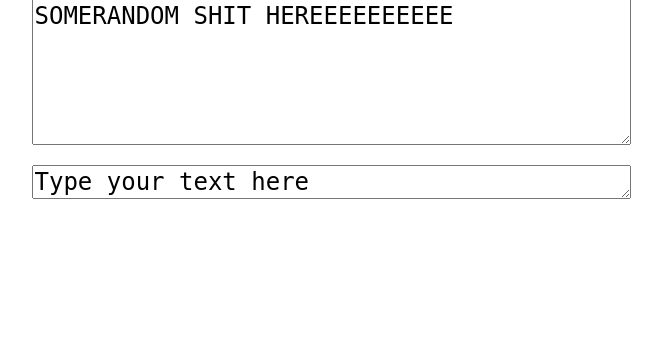
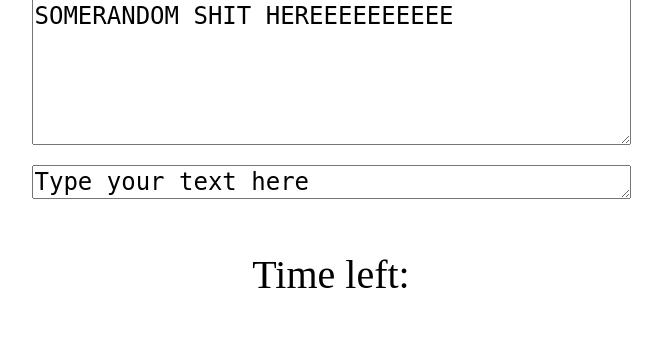
Before and after one commit to Vinqueire/Mango-Typer, a Flask app: page / in a window 1280 px wide. Shown: the part 250-609 px from the top of the page, without its empty margins (309-971 px from the left). Run offline with Flask 3, Linux system fonts and the light colour scheme; some web fonts are replaced.

Commit message:
I finished the timer

```diff
--- a/templates/index.html
+++ b/templates/index.html
@@ -28,7 +28,7 @@
         </p>
     </div>
     <div>
-        <p id="temp" style="position: relative; top: 8rem; font-size: 2.5rem; text-align: center;"><xxx</p>
+        <p style="position: relative; top: 8rem; font-size: 2.5rem; text-align: center;"><span>Time left: <span id="temp"></span></span></p>
     </div>
     <script src="/static/timer.js"></script>
     <script src="/static/displayer.js"></script>
```
